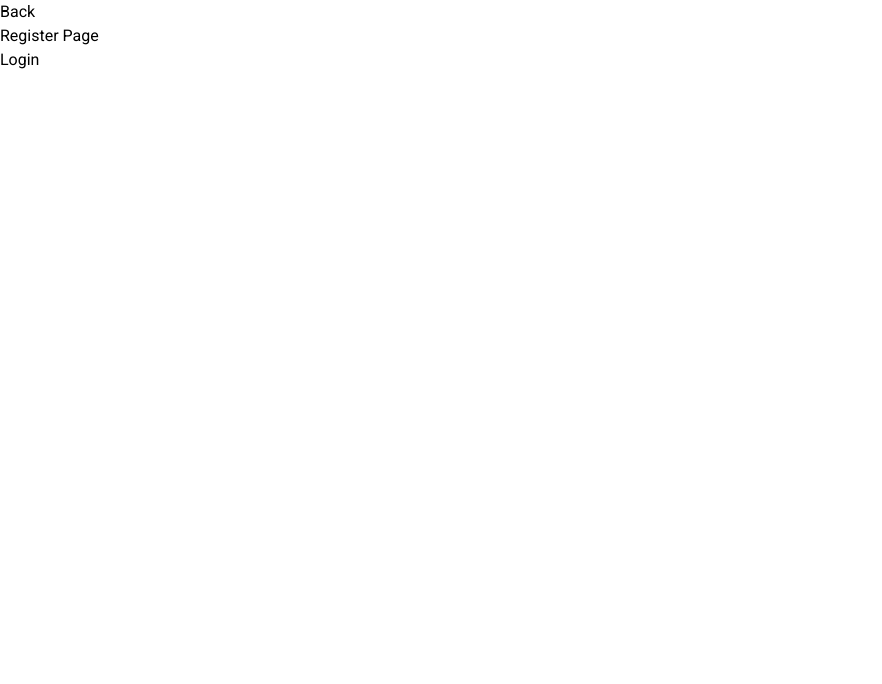
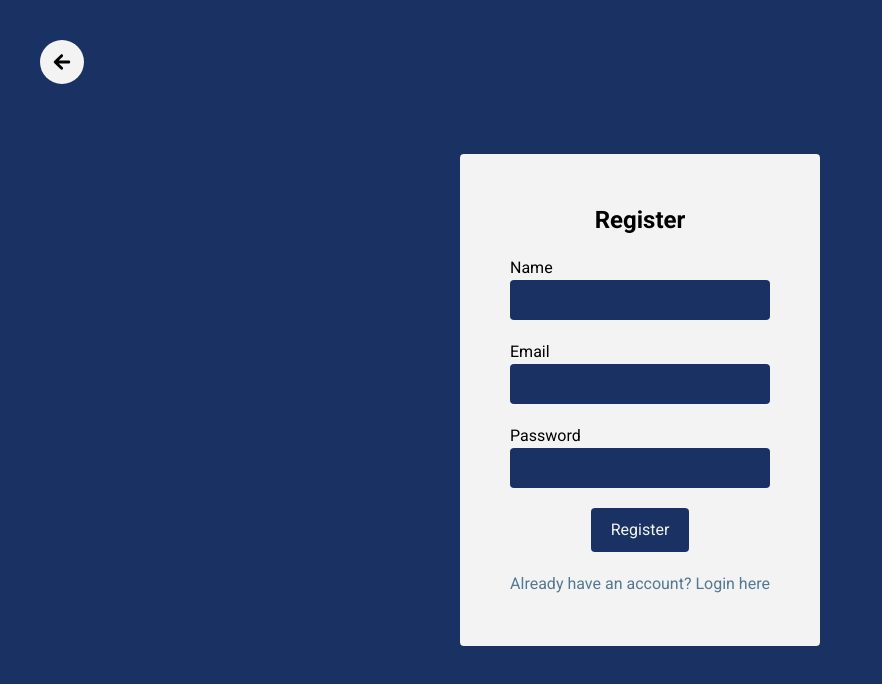
Before and after one commit to wesdevteam/lecture-frontend, a React (Vite) app: page /auth/register in a window 1280 px wide. Shown: the top 684 px of the page, without its empty margins (0-882 px from the left). Built offline with nearby package versions, Linux system fonts and the light colour scheme.

Commit message:
ui: implemented register page

```diff
--- a/package.json
+++ b/package.json
@@ -13,6 +13,7 @@
     "@tailwindcss/vite": "^4.1.18",
     "react": "^19.2.0",
     "react-dom": "^19.2.0",
+    "react-icons": "^5.5.0",
     "react-router-dom": "^7.13.0",
     "tailwindcss": "^4.1.18"
   },
--- /dev/null
+++ b/src/components/input/CustomInput.tsx
@@ -0,0 +1,23 @@
+interface CustomInputI {
+  label: string;
+  type?: string;
+  parentClass?: string;
+  inputClass?: string;
+}
+
+export default function CustomInput({
+  parentClass,
+  label,
+  type = "string",
+  inputClass,
+}: CustomInputI) {
+  return (
+    <div className={`w-65 flex flex-col ${parentClass}`}>
+      <label className="text-base">{label}</label>
+      <input
+        type={type}
+        className={`bg-primary rounded-sm text-white px-4 py-2 border-0 outline-0 ${inputClass}`}
+      />
+    </div>
+  );
+}
--- a/src/layouts/auth/AuthLayout.tsx
+++ b/src/layouts/auth/AuthLayout.tsx
@@ -1,5 +1,9 @@
 import { Outlet } from "react-router-dom";
 
 export default function AuthLayout() {
-  return <Outlet />;
+  return (
+    <div className="h-dvh w-dvw flex flex-col items-center justify-center bg-primary">
+      <Outlet />
+    </div>
+  );
 }
--- a/src/pages/auth/register/RegisterPage.tsx
+++ b/src/pages/auth/register/RegisterPage.tsx
@@ -1,15 +1,34 @@
+import { IoMdArrowRoundBack } from "react-icons/io";
 import { Link } from "react-router";
+import CustomInput from "../../../components/input/CustomInput";
 
 export default function RegisterPage() {
   return (
-    <div>
-      <nav>
-        <Link to="/">Back</Link>
+    <div className="h-full w-full relative flex items-center justify-center">
+      <nav className="bg-white w-fit absolute top-10 left-10 p-2.5 rounded-full">
+        <Link to="/" className="text-black text-2xl">
+          <IoMdArrowRoundBack />
+        </Link>
       </nav>
-      <h1>Register Page</h1>
-      <nav>
-        <Link to="/auth/login">Login</Link>
-      </nav>
+
+      <form className="bg-white px-12.5 py-12.5 rounded-sm flex flex-col gap-5 items-center justify-center">
+        <h1 className="font-bold text-2xl">Register</h1>
+
+        <CustomInput label="Name" />
+        <CustomInput label="Email" type="email" />
+        <CustomInput label="Password" type="password" />
+
+        <button
+          type="submit"
+          className="text-white bg-primary px-5 py-2.5 rounded-sm cursor-pointer"
+        >
+          Register
+        </button>
+
+        <Link to="/auth/login" className="text-secondary">
+          Already have an account? Login here
+        </Link>
+      </form>
     </div>
   );
 }
```
Also changed, not shown: 1 other file (tests, documents, lock files or other folders).
